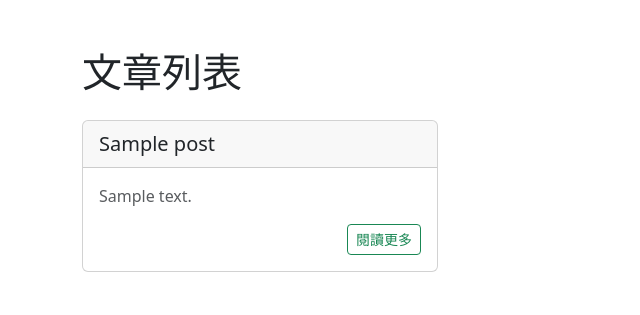
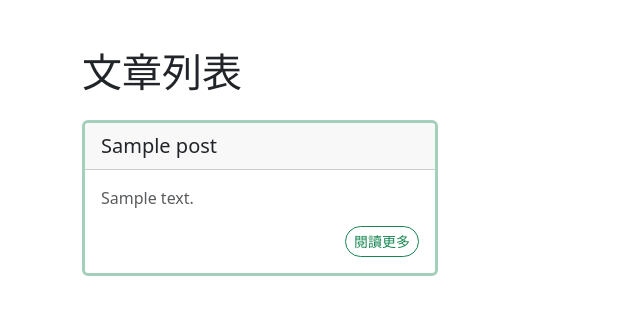
Before and after one commit to hkt9584/myBlog, a Django app: page / in a window 1280 px wide. Shown: the part 56-371 px from the top of the page, without its empty margins (0-640 px from the left). Run offline with Django 5.2, Linux system fonts and the light colour scheme; tables that the repository leaves empty hold one stand-in row (values such as "Sample post").

Commit message:
修改按鈕、卡片樣式

```diff
--- a/templates/post_list.html
+++ b/templates/post_list.html
@@ -5,7 +5,7 @@
         <div class="row">
         {% for post in object_list %}
             <div class="col-md-6 col-lg-4">
-            <div class="card my-3">
+            <div class="card my-3 border-3 border-success-subtle">
 
                 <div class="card-header">
                     <span class="card-title fs-5">{{ post.title }}</span>
@@ -13,7 +13,7 @@
 
                 <div class="card-body">
                     <p class="card-text text-muted">{{ post.content }}</p>
-                    <a href="/{{ post.id }}" class="btn btn-outline-success btn-sm float-end">閱讀更多</a>
+                    <a href="/{{ post.id }}" class="btn btn-outline-success btn-sm float-end rounded-5">閱讀更多</a>
                 </div>
 
             </div>
```
